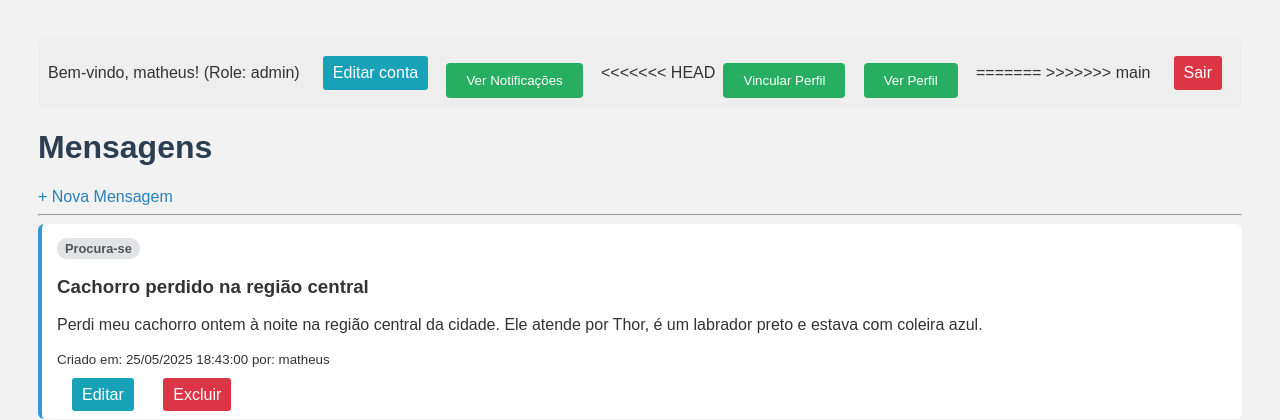
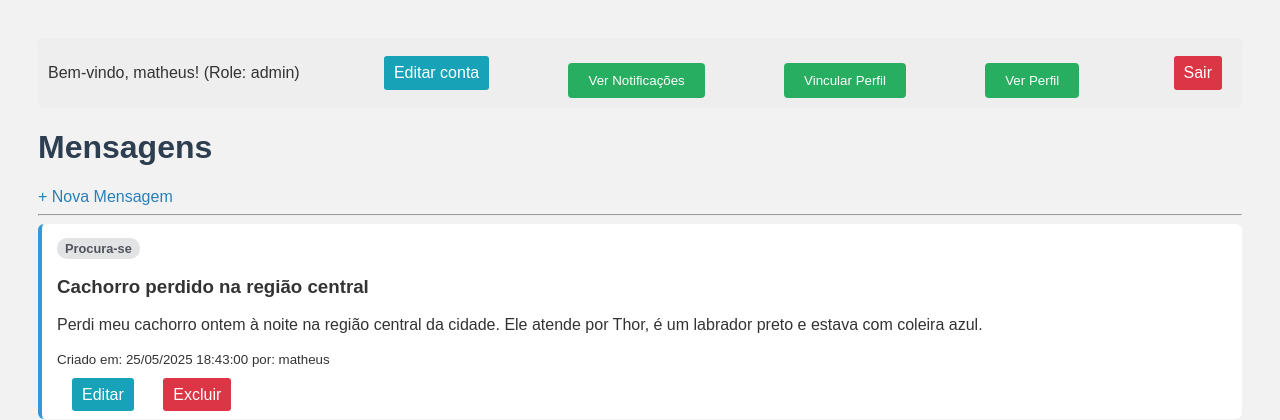
Before and after one commit to ttheus27/exeprienciasCriativa, a PHP site: page / in a window 1280 px wide. Shown: the top 420 px of the page. Run offline with PHP 8.4, Linux system fonts and the light colour scheme; a user stored in the database is signed in; data comes from the database, SQL or seed files in the repository.

Commit message:
chore: Correção de merge

```diff
--- a/mensagem/index.php
+++ b/mensagem/index.php
@@ -57,7 +57,6 @@ $logged_user_role = isset($_SESSION['role']) ? $_SESSION['role'] : null; // <<<
         <a href="notificacoes.php">
             <button>Ver Notificações</button>
         </a>
-<<<<<<< HEAD
         <a href="vincular_perfil.php">
             <button>Vincular Perfil</button>
         </a>
@@ -65,8 +64,6 @@ $logged_user_role = isset($_SESSION['role']) ? $_SESSION['role'] : null; // <<<
             <button>Ver Perfil</button>
         </a>
 
-=======
->>>>>>> main
         <a href="../auth/logout.php" class = "botao botao-excluir">Sair</a>
     </div>
 
```
